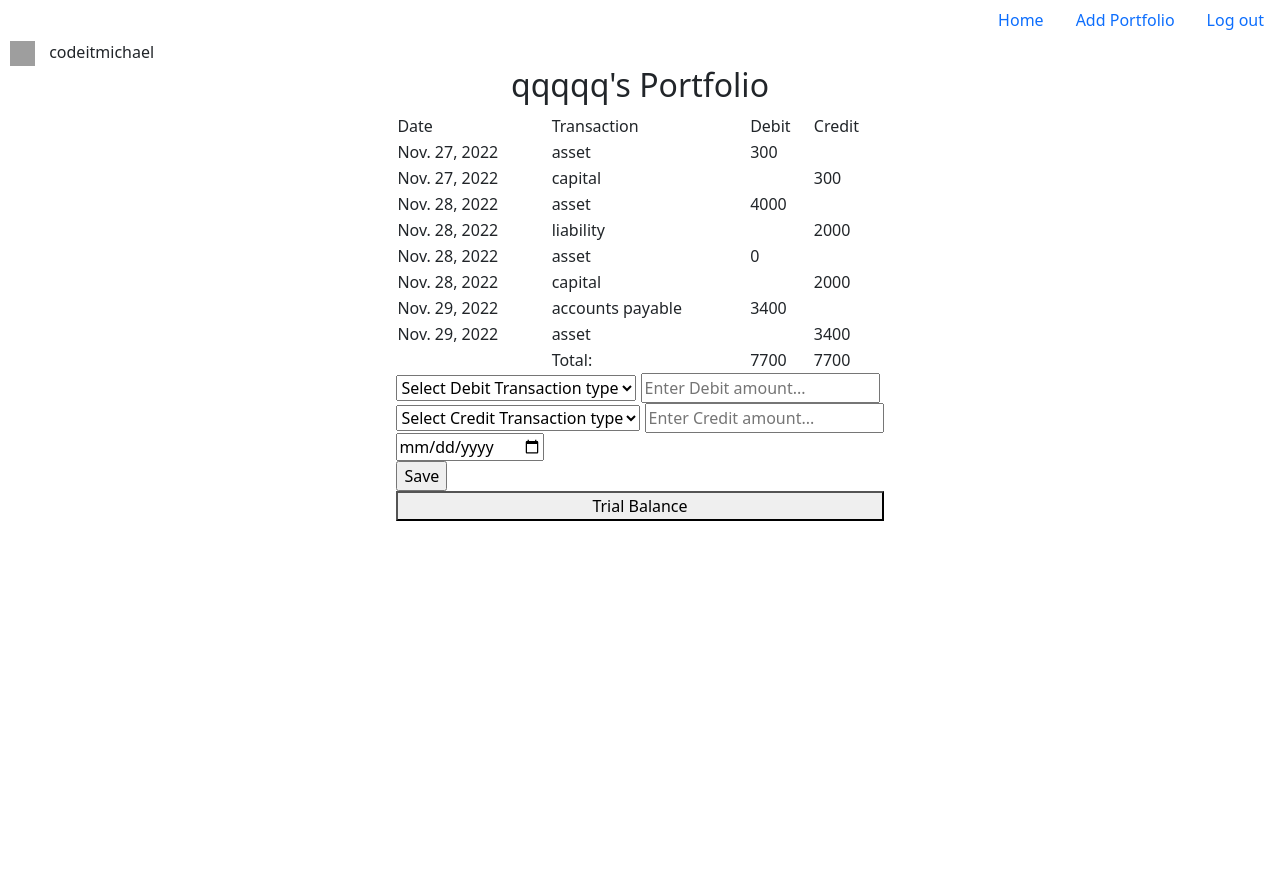
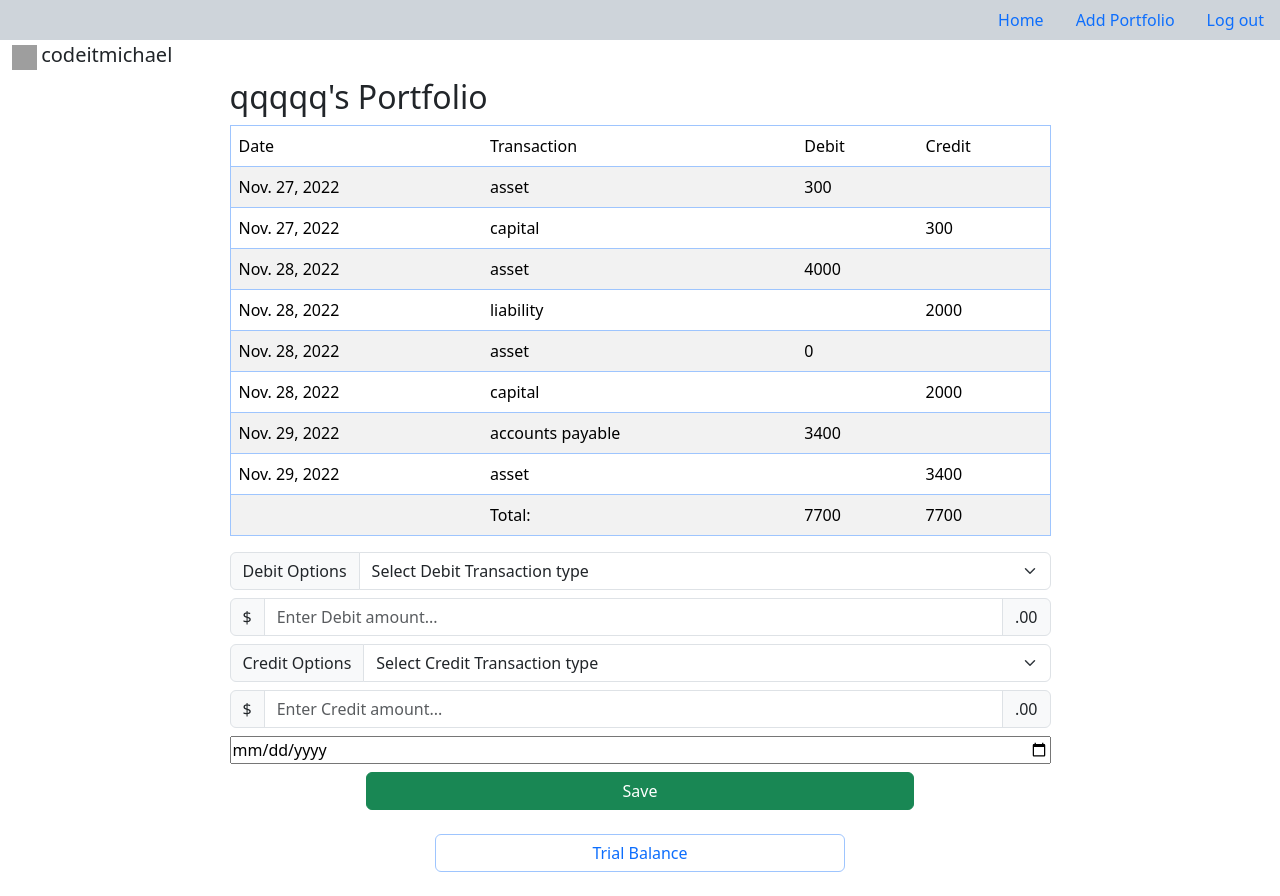
Before and after one commit to Codeit-Michael/Accounting_app, a Django app: a page that uses app/templates/app/base.html in a window 1280 px wide. Before the commit the page ends 521 px from the top, so only its background shows below. Run offline with Django 4.2, Linux system fonts and the light colour scheme; a user stored in the database is signed in; data comes from the database, SQL or seed files in the repository; both versions use the stored data as it was after the commit; grey boxes are pictures that could not be loaded.

Commit message:
finish overall css

```diff
--- a/app/templates/app/auth_base.html
+++ b/app/templates/app/auth_base.html
@@ -7,7 +7,7 @@
 	<link href="https://cdn.jsdelivr.net/npm/bootstrap@5.3.0-alpha1/dist/css/bootstrap.min.css" rel="stylesheet" integrity="sha384-GLhlTQ8iRABdZLl6O3oVMWSktQOp6b7In1Zl3/Jr59b6EGGoI1aFkw7cmDA6j6gD" crossorigin="anonymous">
 </head>
 <body>
-	<div class="container w-25 p-3 mt-5 text-primary-emphasis bg-primary-subtle border border-primary-subtle rounded-3">
+	<div class="container w-25 p-3 my-5 text-primary-emphasis bg-primary-subtle border border-primary-subtle rounded-3">
 		{% block content %}{% endblock %}
 	</div>
 </body>
--- a/app/templates/app/base.html
+++ b/app/templates/app/base.html
@@ -6,9 +6,9 @@
     <meta name="viewport" content="width=device-width, initial-scale=1">
     <link href="https://cdn.jsdelivr.net/npm/bootstrap@5.3.0-alpha1/dist/css/bootstrap.min.css" rel="stylesheet" integrity="sha384-GLhlTQ8iRABdZLl6O3oVMWSktQOp6b7In1Zl3/Jr59b6EGGoI1aFkw7cmDA6j6gD" crossorigin="anonymous">
 </head>
-<body>
-    <nav >
-        <ul class="nav justify-content-end">
+<body class="mb-3">
+    <nav>
+        <ul class="nav justify-content-end bg-dark-subtle">
             <li class="nav-item">
                 <a class="nav-link active" href="{% url 'pfl-list' %}">Home</a>
             </li>
@@ -21,12 +21,12 @@
         </ul>
     </nav>
 
-    <div>
-        <img src="https://cdn-icons-png.flaticon.com/512/552/552721.png" style="height: 25px;width: 25px; margin: 0 10px;">
-        <span>{{request.user}}</span>
+    <div class="container-fluid">
+        <img src="https://cdn-icons-png.flaticon.com/512/552/552721.png" style="height: 25px;width: 25px;">
+        <span class="fs-5">{{request.user}}</span>
     </div>
 
-    <div>
+    <div class="container">
         {% block content %}{% endblock %}
     </div>
 </body>
--- a/app/templates/app/journal.html
+++ b/app/templates/app/journal.html
@@ -4,13 +4,14 @@
 {% block title %}Details{% endblock %}
 
 {% block content %}
-<div style="display: flex; flex-direction: column; justify-content: center; width: fit-content; margin: 0 auto;">
-	<h2 style="text-align: center;">{{pfl.name}}'s Portfolio</h2>
+<div class="w-75 mx-auto p-2">
+	<h2>{{pfl.name}}'s Portfolio</h2>
 
 	{% journal_table pfl as jt %}
-	<table class="opt">
+	<div>
+		<table class="mx-auto table table-striped border border-primary-subtle">
 			<thead>
-			<tr class="tb-shade">
+				<tr class="bg-info">
 					<td>Date</td>
 					<td>Transaction</td>
 					<td>Debit</td>
@@ -19,13 +20,13 @@
 			</thead>
 			<tbody>
 				{% for transaction in jt.tbl %}
-				<tr>
+					<tr class="bg-secondary-subtle">
 						{% for items in transaction %}
 							<td>{{items}}</td>
 						{% endfor %}
 					</tr>
 				{% endfor %}
-			<tr class="tb-shade">
+				<tr class="bg-info-subtle">
 					<td></td>
 					<td>Total:</td>
 					<td>{{jt.dt}}</td>
@@ -33,10 +34,15 @@
 				</tr>
 			</tbody>
 		</table>
+	</div>
 
-	<form class="opt" method="post" action="">
+	<form method="post" action="">
+		<div class="vstack gap-2">
 			{% csrf_token %}
-		<select name="dbt">
+
+			<div class="input-group">
+				<label class="input-group-text" for="inputGroupSelect01">Debit Options</label>
+				<select name="dbt" class="form-select" id="inputGroupSelect01">
 					<option disabled="" selected="" value="">Select Debit Transaction type</option>
 					<option value="asset">Asset</option>
 					<option value="liability">Liability</option>
@@ -46,9 +52,17 @@
 					<option value="notes receivable">Notes Receivable</option>
 					<option value="notes payable">Notes Payable</option>
 				</select>
-        <input type="number" name="dbt-amt" placeholder="Enter Debit amount...">
-		<br>
-		<select name="cdt">
+			</div>
+
+			<div class="input-group mb">
+				<span class="input-group-text">$</span>
+	        		<input type="number" class="form-control" name="dbt-amt" placeholder="Enter Debit amount...">
+				<span class="input-group-text">.00</span>
+			</div>
+
+			<div class="input-group">
+				<label class="input-group-text" for="inputGroupSelect02">Credit Options</label>
+				<select name="cdt" class="form-select" id="inputGroupSelect02">
 					<option disabled="" selected="" value="">Select Credit Transaction type</option>
 					<option value="asset">Asset</option>
 					<option value="liability">Liability</option>
@@ -58,13 +72,28 @@
 					<option value="notes receivable">Notes Receivable</option>
 					<option value="notes payable">Notes Payable</option>
 				</select>
-        <input type="number" name="cdt-amt" placeholder="Enter Credit amount...">
-        <br>
+			</div>
+
+			<div class="input-group">
+				<span class="input-group-text">$</span>
+	        		<input type="number" class="form-control" name="cdt-amt" placeholder="Enter Credit amount...">
+				<span class="input-group-text">.00</span>
+			</div>
+
+			<div class="input-group d-grid col-6">
 	        	<input type="date" name="trans-date">
-        <br>
-		<input type="submit" name="save" value="Save">
+	        </div>
+
+	        <div class="d-grid col-8 mx-auto">
+				<input class="btn btn-success" type="submit" name="save" value="Save">
+			</div>
+
+		</div>
 	</form>
 
-	<button onclick="window.location.href='/pfl-tb/pk={{pfl.id}}'">Trial Balance</button>
+    <div class="d-grid col-6 mx-auto mt-4">
+		<button class="btn text-primary border-primary-subtle" onclick="window.location.href='/pfl-tb/pk={{pfl.id}}'">Trial Balance</button>
+	</div>
+
 </div>
 {% endblock %}
```
Also changed, not shown: app/templates/app/home.html (+17 -9 lines), app/templates/app/portfolio_confirm_delete.html (+8 -6 lines), app/templates/app/portfolio_create_form.html (+10 -6 lines), app/templates/app/trialbalance.html (+32 -18 lines), db.sqlite3. Lines whose indentation alone changed are shown as unchanged.
